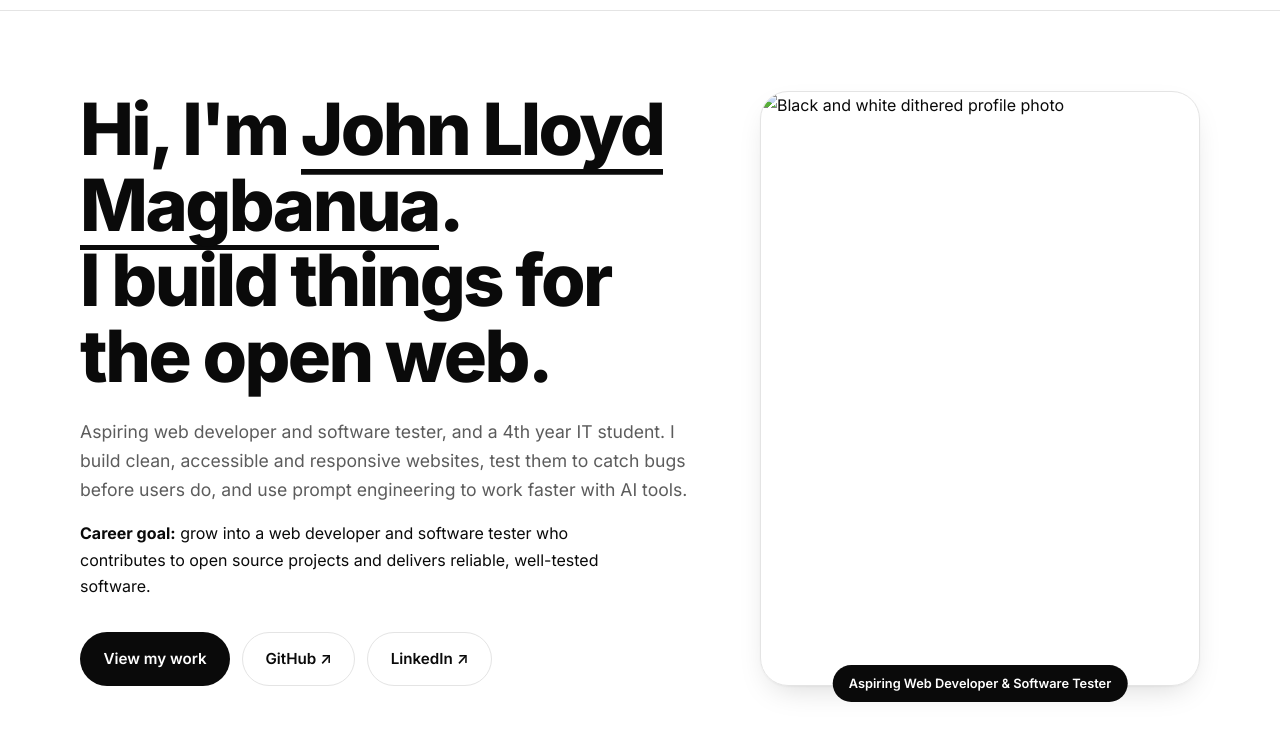
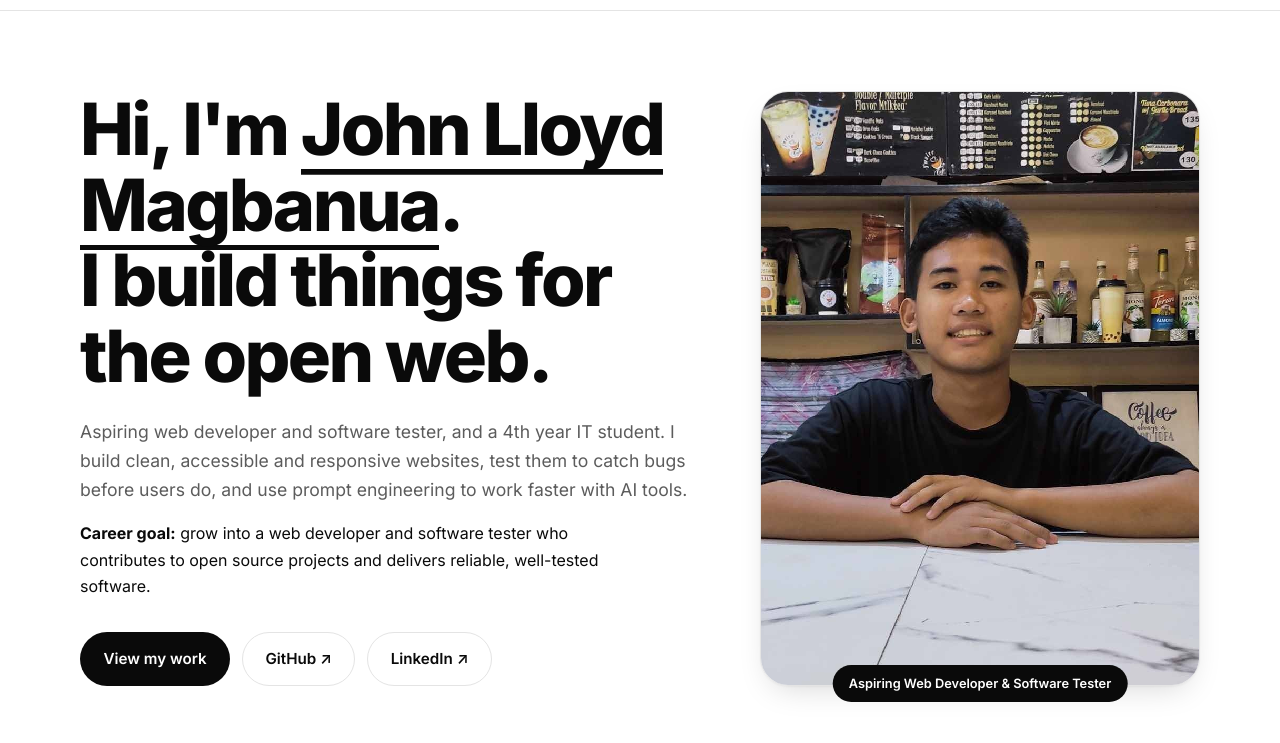
Before and after one commit to Magbanuajohn123/cit240Project, a plain HTML site: page index.html in a window 1280 px wide. Shown: the part 57-800 px from the top of the page. Drawn offline with Linux system fonts and the light colour scheme; the site is published under a folder, as on GitHub Pages, so addresses that start at the root find nothing.

Commit message:
Fix image source path in index.html

```diff
--- a/index.html
+++ b/index.html
@@ -83,7 +83,7 @@
         </div>
 
         <figure class="hero-figure">
-          <img src="/asset/432459177_1108507090482673_6571778292520676480_n (1).jpg" alt="Black and white dithered profile photo" width="407" height="420" />
+          <img src="asset/432459177_1108507090482673_6571778292520676480_n (1).jpg" alt="Black and white dithered profile photo" width="407" height="420" />
           <figcaption class="chip">Aspiring Web Developer &amp; Software Tester</figcaption>
         </figure>
       </div>
```
